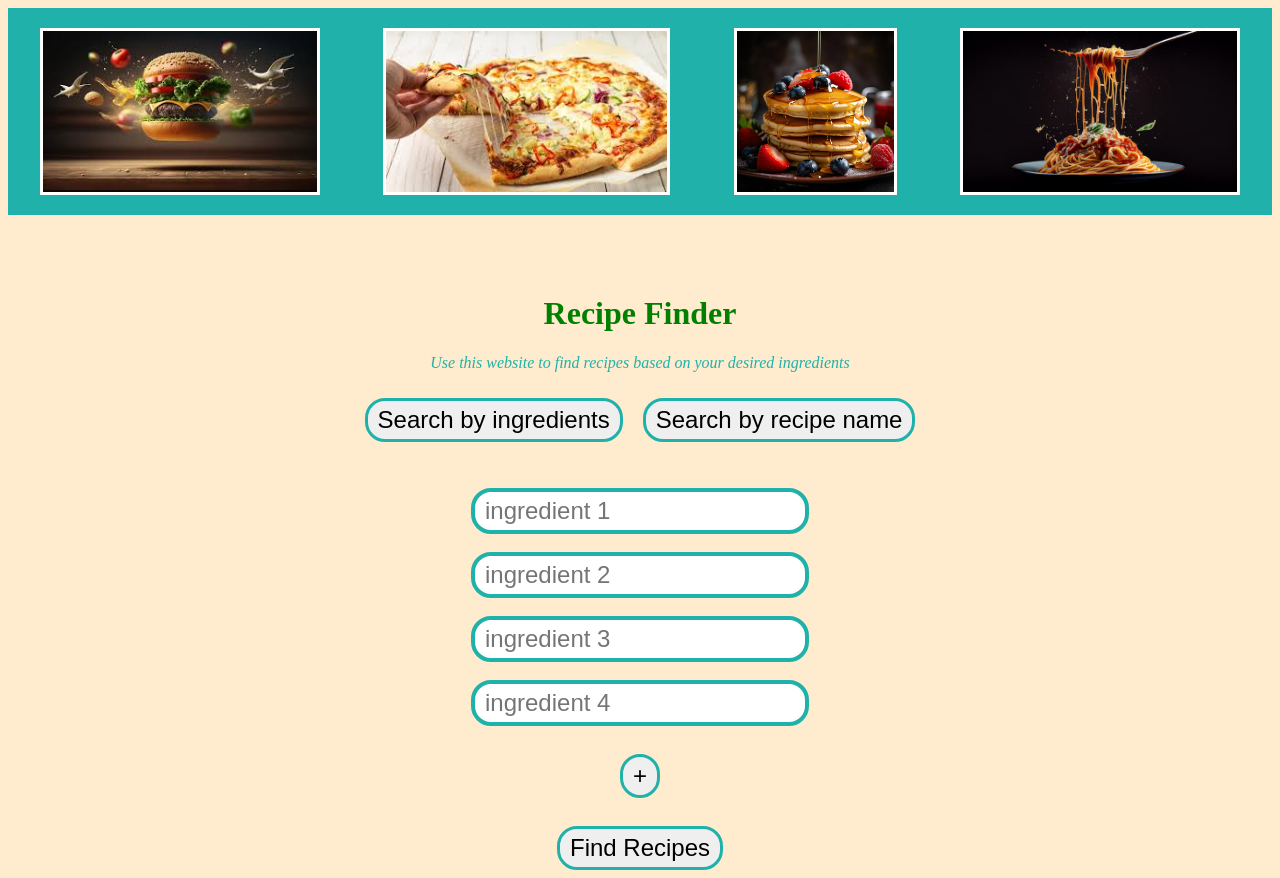
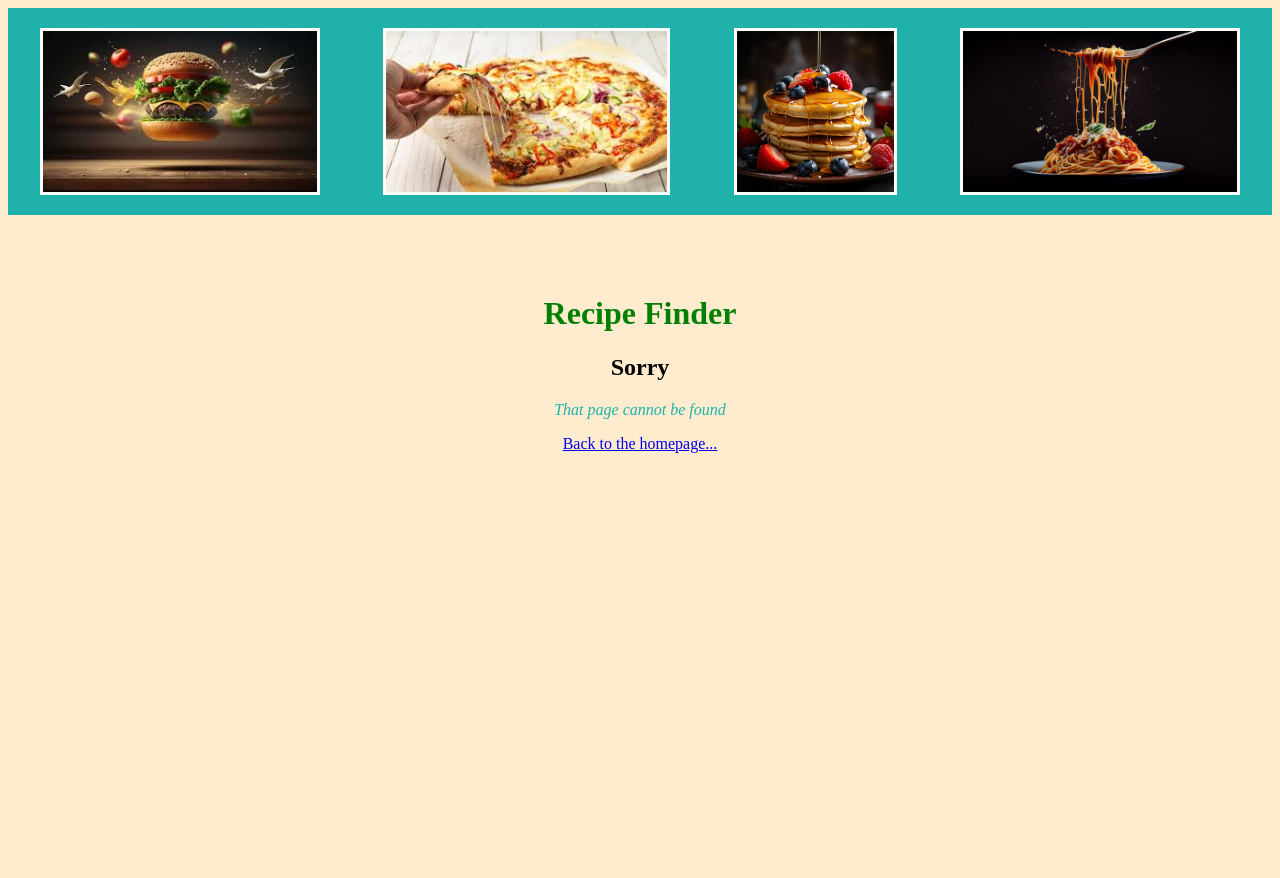
Before and after one commit to CyrusRice/recipefinder-react, a React (Create React App) app: page / in a window 1280 px wide. After the commit the page ends 800 px from the top, so only its background shows below. Built offline with nearby package versions, Linux system fonts and the light colour scheme.

Commit message:
Fixed homepage address issues

```diff
--- a/src/App.js
+++ b/src/App.js
@@ -15,13 +15,13 @@ function App() {
         <FoodBanner />
         <div className="content">
           <Switch>
-            <Route exact path='/'>
+            <Route exact path='/recipefinder-react'>
               <Home setSearchString={setSearchString}/>
             </Route>
-            <Route path='/search'>
+            <Route exact path='/recipefinder-react/search'>
               <SearchResults searchString={searchString}/>
             </Route>
-            <Route path='/recipe/:id'>
+            <Route exact path='/recipefinder-react/recipe/:id'>
               <RecipeInfo />
             </Route>
             <Route path="*">
--- a/src/NotFound.js
+++ b/src/NotFound.js
@@ -3,9 +3,9 @@ import { Link } from "react-router-dom"
 const NotFound = () => {
   return (
     <div className="not-found">
-      <h2>Sorry</h2>
+      <h2 className="sorry">Sorry</h2>
       <p>That page cannot be found</p>
-      <Link to="/">Back to the homepage...</Link>
+      <Link to="/recipefinder-react">Back to the homepage...</Link>
     </div>
    );
 }
--- a/src/RecipeInfo.js
+++ b/src/RecipeInfo.js
@@ -11,8 +11,8 @@ const RecipeInfo = () => {
       { isPending && <div>Loading...</div> }
       { error && <div>{ error }</div> }
       {recipe && <div>
-        <a href="/" id="home-link">Back to search</a>
-        <div id="results-link" onClick={function() { history.push('/search') }}>Back to results</div>
+        <a href="/recipefinder-react" id="home-link">Back to search</a>
+        <div id="results-link" onClick={function() { history.push('/recipefinder-react/search') }}>Back to results</div>
         <div className="recipe">
           <p id="recipe-title">{recipe.title}</p>
           <img src={recipe.image} alt={'image of ' + recipe.title} id="recipe-img" />
--- a/src/SearchForm.js
+++ b/src/SearchForm.js
@@ -22,7 +22,7 @@ const SearchForm = ({setSearchString}) => {
     }
     fullSearchString += "&number=10&instructionsRequired=true&apiKey=64bf1bceb4104664bbdfc0c611b195f6";
     setSearchString(fullSearchString);
-    history.push('/search');
+    history.push('/recipefinder-react/search');
   }
 
   return (
--- a/src/SearchResults.js
+++ b/src/SearchResults.js
@@ -11,10 +11,10 @@ const SearchResults = (searchString) => {
       { isPending && <div>Loading...</div> }
       { error && <div>{ error }</div> }
       {recipes && <div>
-        <a href="/" id="home-link">Back to search</a>
+        <a href="/recipefinder-react" id="home-link">Back to search</a>
         <div className="container" id="container">
           {recipes.results.map((recipe, index) => (
-            <div className={"item item-" + index} id={recipe.id} key={index} onClick={function() { history.push('/recipe/' + recipe.id) }}>
+            <div className={"item item-" + index} id={recipe.id} key={index} onClick={function() { history.push('/recipefinder-react/recipe/' + recipe.id) }}>
               <p className={"title title-" + index}>{recipe.title}</p>
               <img src={recipe.image} alt={'image of ' + recipe.title} className={"img img-" + index} />
             </div>
--- a/src/index.css
+++ b/src/index.css
@@ -1,5 +1,8 @@
 body {
   background-color: blanchedalmond;
+}
+.sorry {
+  text-align: center;
 }
 p {
   font-style: italic;
--- a/src/index.js
+++ b/src/index.js
@@ -5,7 +5,5 @@ import App from './App';
 
 const root = ReactDOM.createRoot(document.getElementById('root'));
 root.render(
-  //<React.StrictMode>
-    <App />
-  //</React.StrictMode>
+  <App />
 );
--- a/src/useFetch.js
+++ b/src/useFetch.js
@@ -13,7 +13,6 @@ const useFetch = (url) => {
       if(!res.ok) {
         throw Error('Couldn\'t fetch the data for that resource');
       }
-      console.log(url);
       return res.json();
     })
     .then((data) => {
```
